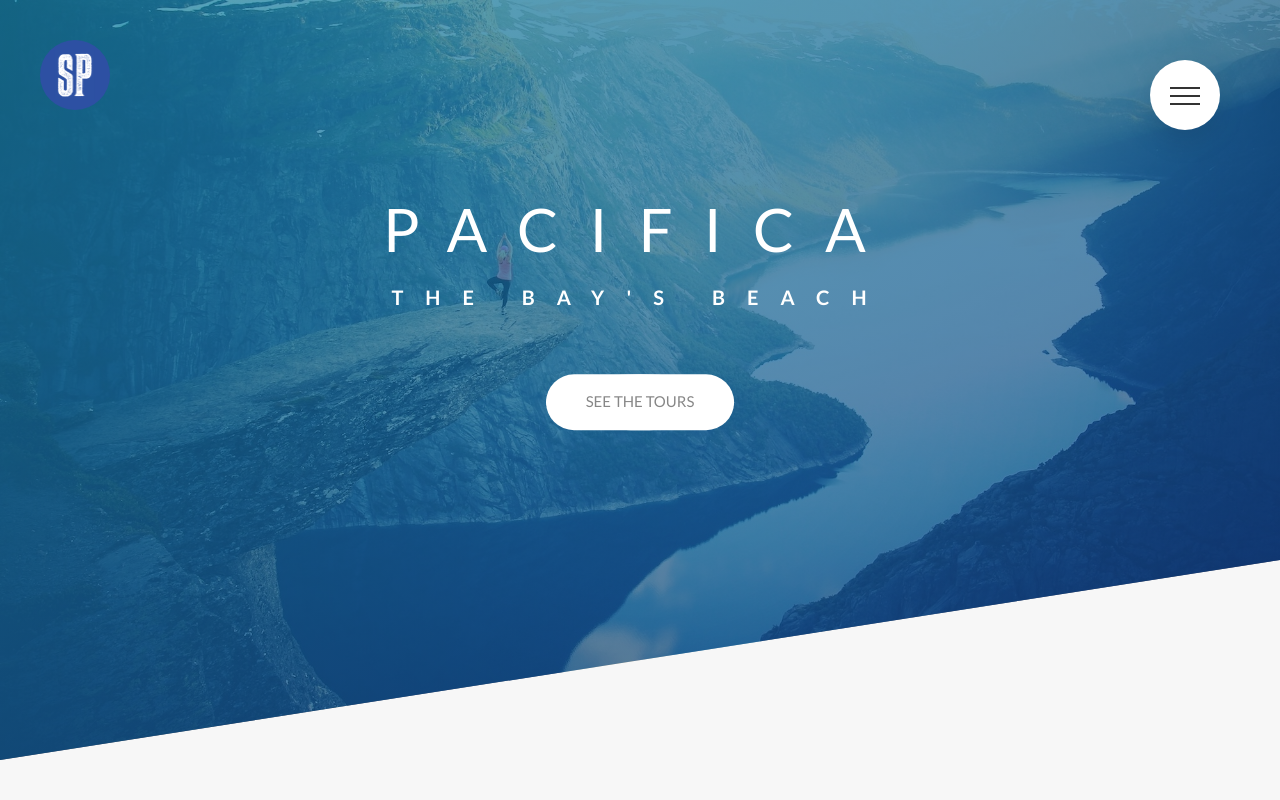
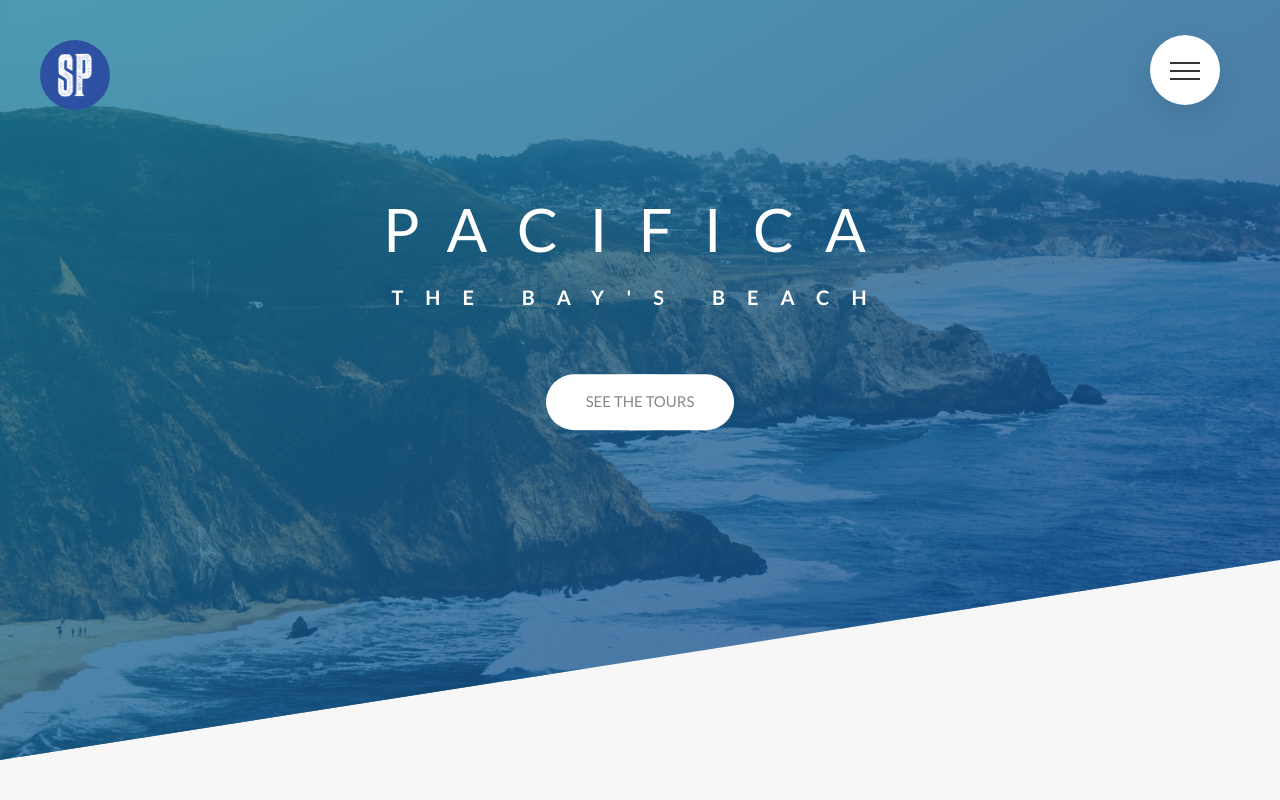
Before and after one commit to SashaPatsel/pacifica.com, a website: page index.html in a window 1280 px wide. Shown: the top 800 px of the page. Drawn offline with Linux system fonts and the light colour scheme.

```diff
--- a/assets/sass/layout/_header.scss
+++ b/assets/sass/layout/_header.scss
@@ -4,7 +4,7 @@
     to right bottom,
   rgba($color-primary-light, 0.705),
   rgba($color-primary-dark, 0.705)),
-  url(../images/hero.jpg);
+  url(../images/hero1.jpeg);
   background-size: cover;
   background-position: top;
   -webkit-clip-path: polygon(0 0, 100% 0, 100% 70vh, 0 100%);
--- a/assets/sass/layout/_navigation.scss
+++ b/assets/sass/layout/_navigation.scss
@@ -8,7 +8,7 @@
     height: 7rem;
     width: 7rem;
     position: fixed;
-    top: 6rem;
+    top: 3.5rem;
     right: 6rem;
     border-radius: 50%;
     z-index: 100;
@@ -22,7 +22,7 @@
     width: 6rem;
     border-radius: 50%;
     position: fixed;
-    top: 6.5rem;
+    top: 3.5rem;
     right: 6.5rem;
     background-image: radial-gradient($color-primary-light, $color-primary-dark );
     z-index: 80;
```
Also changed, not shown: README.md, assets/css/style.css, assets/images/hero1.jpeg (added), 6 other files.
